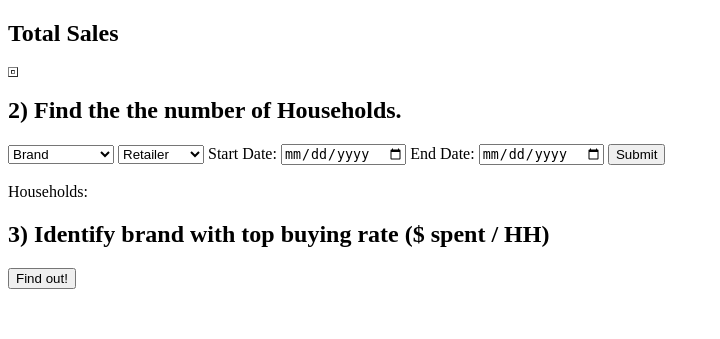
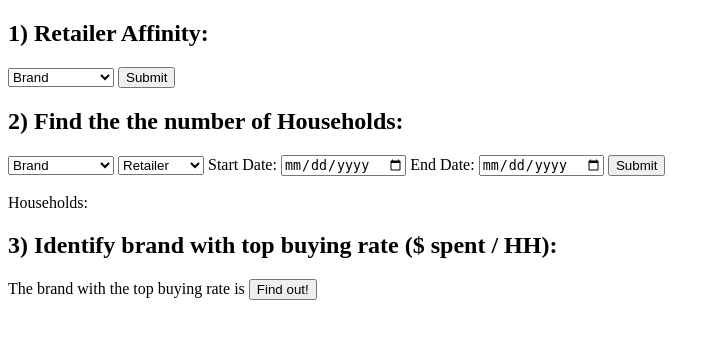
Before and after one commit to jhallman5/infoscout, a Flask app: page /affinity2 in a window 1280 px wide. Shown: the top 339 px of the page, without its empty margins (0-720 px from the left). Run offline with Flask 2, Linux system fonts and the light colour scheme; data that the repository does not hold is empty.

Commit message:
adds chart to retailer affinity

```diff
--- a/infoscout/server.py
+++ b/infoscout/server.py
@@ -11,11 +11,11 @@
 def root():
     return render_template('template.html')
 
-@app.route("/affinity")
+@app.route("/affinity", methods = [ 'POST' ])
 def percent_sales_table():
     data = generate_retailer_data()
     df = generate_percent_sales_table(data)
-    return render_template('template.html',tables=[df.to_html()], titles = ['na', 'Percent Sales'])
+    return render_template('template.html',table=df.to_html())
 
 @app.route("/affinity2")
 def total_sales_table():
--- a/infoscout/templates/template.html
+++ b/infoscout/templates/template.html
@@ -5,11 +5,22 @@
     <title></title>
   </head>
   <body>
-    {% for table in tables %}
-      <h2>{{titles[loop.index]}}</h2>
+    <h2>1) Retailer Affinity:</h2>
+    <form action="/affinity" method="Post">
+      <select name=brand>
+        <option value=''>Brand</option>
+        <option value="Monster">Monster</option>
+        <option value="Red Bull">Red Bull</option>
+        <option value="5 hour Energy">5 hour Energy</option>
+        <option value="Rockstar">Rockstar</option>
+      </select>
+      <input type="submit" value="Submit"/>
+    </form>
+    {% if table %}
+      <h2>Percent Sales</h2>
       {{ table|safe }}
-    {% endfor %}
-    <h2>2) Find the the number of Households.</h2>
+    {% endif %}
+    <h2>2) Find the the number of Households:</h2>
     <form action="/HHcount" method="Post">
       <select name=brand>
         <option value=''>Brand</option>
@@ -37,8 +48,12 @@
     <div>
       Households: {% if results %} {{ results }} {% endif %}
     </div>
-    <h2>3) Identify brand with top buying rate ($ spent / HH)</h2>
-    <a href="/TopBuying"><button>Find out!</button></a>
-    {% if top_brand %} It's {{ top_brand }}! {% endif %}
+    <h2>3) Identify brand with top buying rate ($ spent / HH):</h2>
+    The brand with the top buying rate is
+      {% if top_brand %}
+        {{ top_brand }}!
+      {% else %}
+        <a href="/TopBuying"><button>Find out!</button></a>
+      {% endif %}
   </body>
 </html>
```
